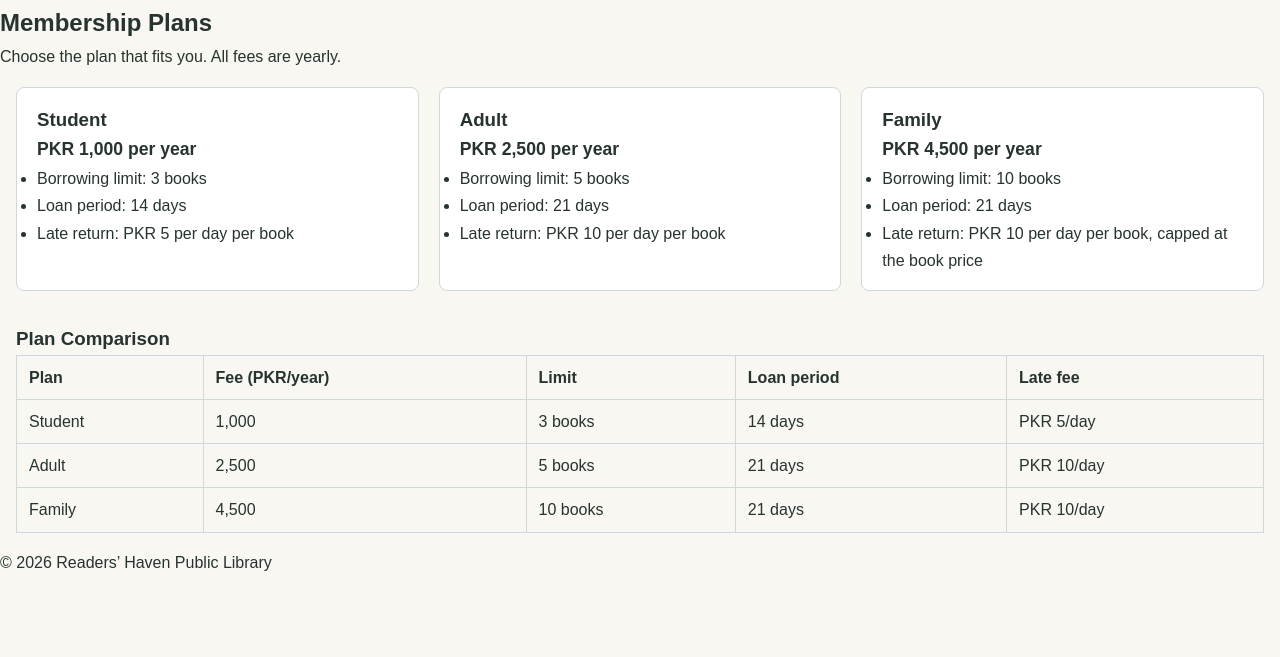
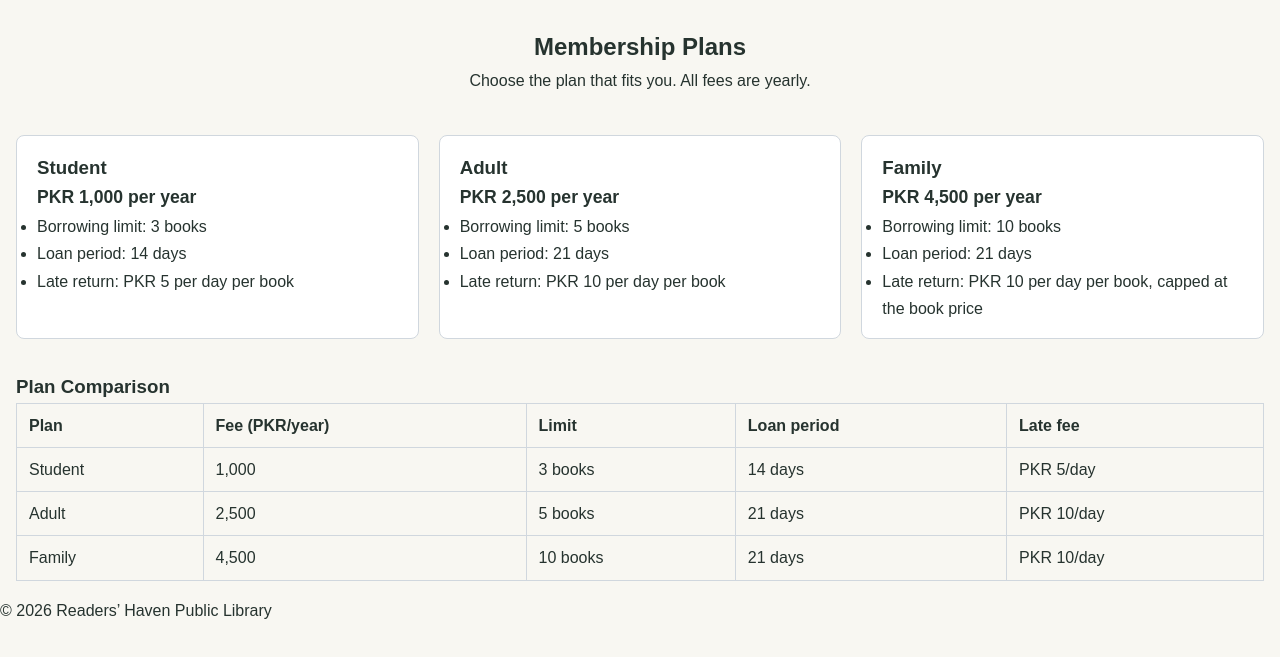
Before and after one commit to Aiyma76/readers-haven-library, a website: page src/membership.html in a window 1280 px wide. Shown: the part 79-736 px from the top of the page. Drawn offline with Linux system fonts and the light colour scheme.

Commit message:
Minor Fixes in CSS-File.

```diff
--- a/styles/style.css
+++ b/styles/style.css
@@ -502,10 +502,6 @@ img {
         gap: 13px;
     }
 }
-
-    padding: 20px;
-    font-family: Arial, sans-serif;
-}
 /*Member2-CSS*/
 .mem-intro { text-align: center; padding: 1.5rem 1rem; }
 
```
